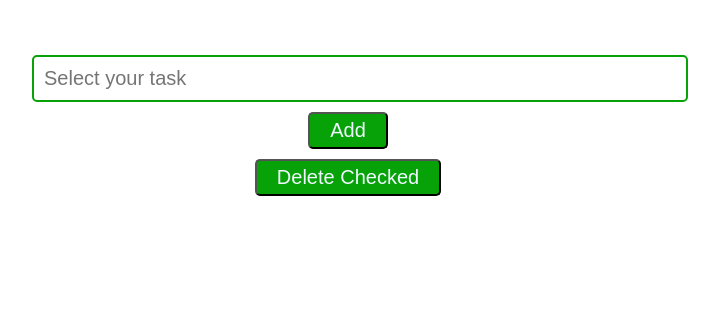
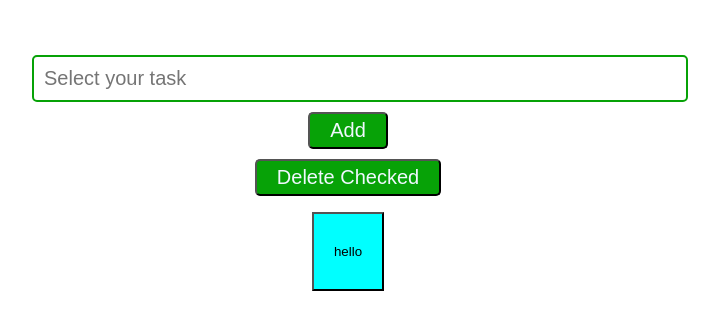
Before and after one commit to jakariawb/js, a website: page color.html in a window 1280 px wide. Shown: the part 578-899 px from the top of the page, without its empty margins (292-1011 px from the left). Before the commit the page ends 820 px from the top, so only its background shows below. Drawn offline with Linux system fonts and the light colour scheme.

Commit message:
Update project

```diff
--- a/color.html
+++ b/color.html
@@ -5,6 +5,7 @@
     <meta name="viewport" content="width=device-width, initial-scale=1.0">
     <link rel="stylesheet" href="color.css">
     <title>Document</title>
+    <link rel="stylesheet" href="index.css">
 
     <!-- v5 -->
 <script src='https://cdn.jsdelivr.net/npm/tesseract.js@5/dist/tesseract.min.js'></script>
@@ -32,6 +33,7 @@
     <button id="addButton">Add</button><br>
     <button id="removeTask" onclick="updateTask()">Delete Checked</button><br>
     <ul id="taskList"></ul>
+    <button type="btn" class="btn2">hello </button>
 
    </div>
     <script src="color.js"></script>
--- a/index.css
+++ b/index.css
@@ -18,3 +18,8 @@
     /* background-color: #4CAF50; */
     height: 299px;
 }
+.btn2{
+    background-color: aqua;
+    padding: 30px 20px;
+
+}
```
Also changed, not shown: helloJava.jsx (added).
